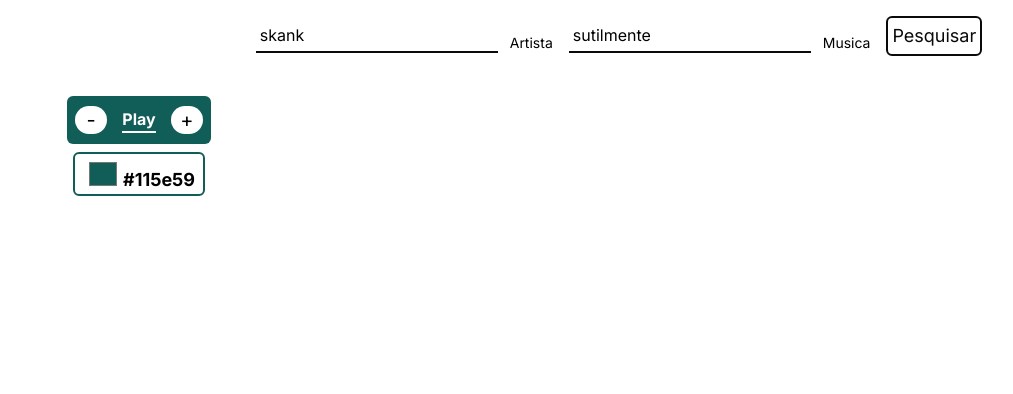
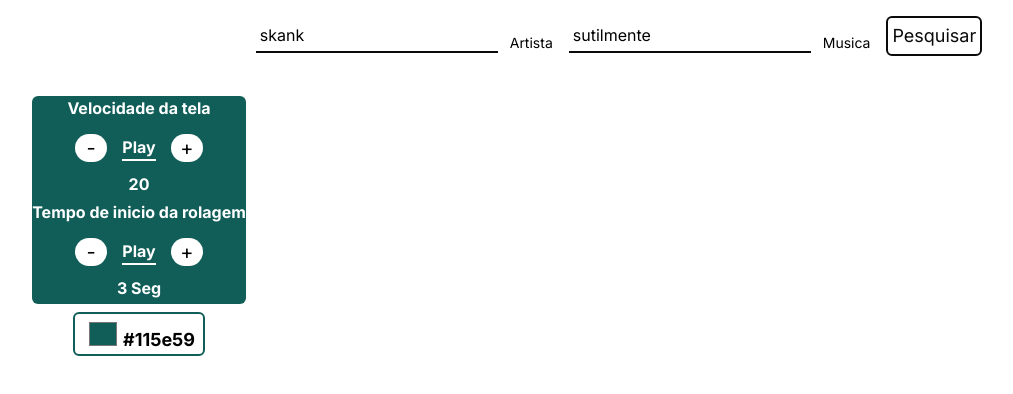
Before and after one commit to bezlima/chords-web, a Next.js app: page / in a window 1280 px wide. Shown: the top 394 px of the page, without its empty margins (21-1034 px from the left). Built offline with nearby package versions, Linux system fonts and the light colour scheme.

Commit message:
feat: start delay

```diff
--- a/src/app/components/scrollController/index.tsx
+++ b/src/app/components/scrollController/index.tsx
@@ -1,26 +1,26 @@
-import menuOptions from '@/app/store'
-import { useCallback, useEffect, useState } from 'react'
+import { useEffect, useState } from 'react'
 
 export default function ScrollController() {
-    const [scrollSpeed, setScrollSpeed] = useState(10.0) // Velocidade de scroll inicial (0.1 pixels por intervalo)
+    const [scrollSpeed, setScrollSpeed] = useState(20.0)
     const [isPlaying, setIsPlaying] = useState(false)
     const [scrollInterval, setScrollInterval] = useState<any>(null)
+    const [playDelay, setPlayDelay] = useState<number>(3000)
 
-    const startScrolling = useCallback(() => {
+    const startScrolling = () => {
         if (scrollSpeed > 0) {
             const interval = setInterval(() => {
                 window.scrollBy(0, scrollSpeed)
-            }, 1000) // 1000ms (1 segundo) entre os intervalos
+            }, 1000)
             setScrollInterval(interval)
         }
-    }, [])
+    }
 
-    const stopScrolling = useCallback(() => {
+    const stopScrolling = () => {
         if (scrollInterval !== null) {
             clearInterval(scrollInterval)
             setScrollInterval(null)
         }
-    }, [])
+    }
 
     const handleSpeedChange = (newSpeed: number) => {
         setScrollSpeed(newSpeed)
@@ -40,6 +40,14 @@ export default function ScrollController() {
         }
     }
 
+    const togglePlayDelay = () => {
+        if (!isPlaying) {
+            setTimeout(() => {
+                setIsPlaying(true)
+            }, playDelay)
+        }
+    }
+
     useEffect(() => {
         if (isPlaying) {
             startScrolling()
@@ -50,29 +58,55 @@ export default function ScrollController() {
         return () => {
             stopScrolling()
         }
-    }, [isPlaying, startScrolling, stopScrolling])
+        // eslint-disable-next-line react-hooks/exhaustive-deps
+    }, [isPlaying])
 
     return (
+        <div className="bg-teal-800 flex flex-col items-center rounded-md">
+            <p className="bg-teal-800 text-white font-bold mb-1"> Velocidade da tela </p>
             <div className={`bg-teal-800 w-36 h-12 p-2 rounded-md flex items-center justify-between`}>
                 <button
                     className="bg-white w-8 rounded-full text-xl hover:text-2xl"
-                onClick={() => handleSpeedChange(scrollSpeed - 0.1)}
+                    onClick={() => handleSpeedChange(scrollSpeed - 1.0)}
                 >
                     -
                 </button>
                 <button
                     className="border-b-2 border-white text-md hover:text-lg text-white font-bold"
                     onClick={togglePlayPause}
-                style={{ scrollBehavior: 'smooth' }}
                 >
                     {isPlaying ? 'Pause' : 'Play'}
                 </button>
                 <button
                     className="bg-white w-8 rounded-full text-xl hover:text-2xl"
-                onClick={() => handleSpeedChange(scrollSpeed + 0.1)}
+                    onClick={() => handleSpeedChange(scrollSpeed + 1.0)}
                 >
                     +
                 </button>
             </div>
+            <p className="bg-teal-800 text-white font-bold mb-1">{scrollSpeed}</p>
+            <p className="bg-teal-800 text-white font-bold mb-1"> Tempo de inicio da rolagem </p>
+            <div className={`bg-teal-800 w-36 h-12 p-2 rounded-md flex items-center justify-between`}>
+                <button
+                    className="bg-white w-8 rounded-full text-xl hover:text-2xl"
+                    onClick={() => setPlayDelay(playDelay - 1000)}
+                >
+                    -
+                </button>
+                <button
+                    className="border-b-2 border-white text-md hover:text-lg text-white font-bold"
+                    onClick={togglePlayDelay}
+                >
+                    {isPlaying ? 'Pause' : 'Play'}
+                </button>
+                <button
+                    className="bg-white w-8 rounded-full text-xl hover:text-2xl"
+                    onClick={() => setPlayDelay(playDelay + 1000)}
+                >
+                    +
+                </button>
+            </div>
+            <p className="bg-teal-800 text-white font-bold mb-1">{playDelay / 1000} Seg </p>
+        </div>
     )
 }
--- a/src/app/page.tsx
+++ b/src/app/page.tsx
@@ -38,7 +38,7 @@ export default function Home() {
     }
 
     return (
-        <main className="flex min-h-screen flex-col items-center gap-2">
+        <main className="flex min-h-screen flex-col items-center gap-2 scroll-smooth">
             <form
                 onSubmit={onSubmit}
                 className={`
```
Lines whose indentation alone changed are shown as unchanged.
